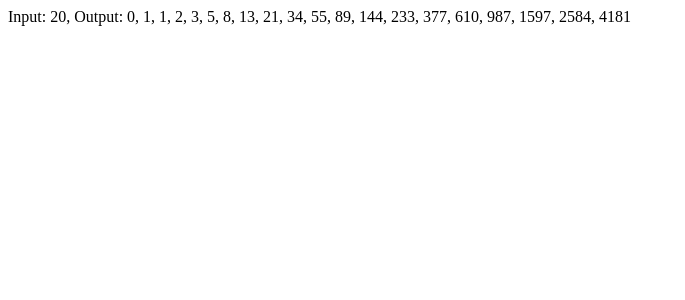
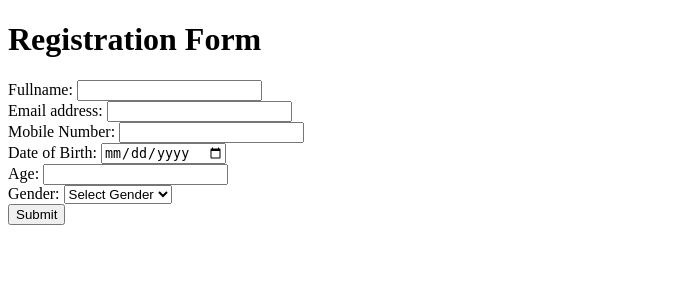
Before and after one commit to arcturusvoid/propelrr-aptitude-exam, a PHP site: page / in a window 1280 px wide. Shown: the top 300 px of the page, without its empty margins (0-685 px from the left). Run offline with PHP 8.4, Linux system fonts and the light colour scheme.

Commit message:
third commit

```diff
--- /dev/null
+++ b/index.html
@@ -0,0 +1,43 @@
+<!DOCTYPE html>
+<html>
+<head>
+    <title>Registration Form</title>
+</head>
+<body>
+    <h1>Registration Form</h1>
+    <form id="registrationForm" method="post">
+        <label for="fullname">Fullname:</label>
+        <input type="text" id="fullname" name="fullname" required pattern="[a-zA-Z\s,.]+" title="Only letters, spaces, commas, and periods are allowed.">
+        <br>
+
+        <label for="email">Email address:</label>
+        <input type="email" id="email" name="email" required>
+        <br>
+
+        <label for="mobile">Mobile Number:</label>
+        <input type="text" id="mobile" name="mobile" required pattern="09\d{9}" title="Please enter a valid Philippines mobile number (e.g., 09171234567)">
+        <br>
+
+        <label for="dob">Date of Birth:</label>
+        <input type="date" id="dob" name="dob" required>
+        <br>
+
+        <label for="age">Age:</label>
+        <input type="text" id="age" name="age" readonly>
+        <br>
+
+        <label for="gender">Gender:</label>
+        <select id="gender" name="gender" required>
+            <option value="">Select Gender</option>
+            <option value="Male">Male</option>
+            <option value="Female">Female</option>
+            <option value="Other">Other</option>
+        </select>
+        <br>
+
+        <input type="submit" value="Submit">
+    </form>
+
+    <script src="script.js"></script>
+</body>
+</html>
--- a/index.php
+++ b/question-9.php
@@ -1,17 +1,14 @@
 <?php
 
-function fibonacciSequence($n)
-{
+function fibonacciSequence($n) {
     if ($n <= 0 || $n > 20) {
         return "Invalid input. Please provide a number between 1 and 20.";
     }
-
     $fibonacci = array(0, 1);
 
     for ($i = 2; $i < $n; $i++) {
         $fibonacci[] = $fibonacci[$i - 1] + $fibonacci[$i - 2];
     }
-
     return implode(', ', $fibonacci);
 }
 
--- /dev/null
+++ b/script.js
@@ -0,0 +1,84 @@
+document.addEventListener("DOMContentLoaded", function () {
+
+    const form = document.getElementById("registrationForm");
+    const ageField = document.getElementById("age");
+
+    form.addEventListener("submit", function (event) {
+        event.preventDefault();
+
+      // Perform JavaScript validation here before AJAX submission
+        if (!validateFullName() || !validateEmail() || !validateMobile() || !validateGender()) {
+            return;
+        }
+
+        const formData = new FormData(form);
+
+        // AJAX submission using fetch API
+        fetch("submit.php", {
+            method: "POST",
+            body: formData,
+        })
+        .then(response => response.json())
+        .then(data => {
+            alert(data.message);
+            if (data.status === "success") {
+                form.reset();
+                ageField.value = '';
+            }
+        })
+        .catch(error => {
+            console.log(error);
+        });
+    });
+
+    // Update the age field automatically when the date of birth changes
+    document.getElementById("dob").addEventListener("change", function () {
+        const dob = new Date(this.value);
+        const today = new Date();
+        const age = today.getFullYear() - dob.getFullYear();
+        ageField.value = age;
+    });
+
+    function validateFullName() {
+        const fullNameInput = document.getElementById("fullname");
+        const fullNamePattern = /^[a-zA-Z\s,.]+$/;
+        if (!fullNamePattern.test(fullNameInput.value)) {
+            alert("Invalid Fullname. Only letters, spaces, commas, and periods are allowed.");
+            fullNameInput.focus();
+            return false;
+        }
+        return true;
+    }
+
+    function validateEmail() {
+        const emailInput = document.getElementById("email");
+        const emailPattern = /^\w+([\.-]?\w+)*@\w+([\.-]?\w+)*(\.\w{2,})+$/;
+        if (!emailPattern.test(emailInput.value)) {
+            alert("Invalid Email Address. Please enter a valid email format.");
+            emailInput.focus();
+            return false;
+        }
+        return true;
+    }
+
+    function validateMobile() {
+        const mobileInput = document.getElementById("mobile");
+        const mobilePattern = /^09\d{9}$/;
+        if (!mobilePattern.test(mobileInput.value)) {
+            alert("Invalid Mobile Number. Please enter a valid Philippine mobile number (e.g., 09970818774).");
+            mobileInput.focus();
+            return false;
+        }
+        return true;
+    }
+
+    function validateGender() {
+        const genderSelect = document.getElementById("gender");
+        if (genderSelect.value === "") {
+            alert("Please select a gender.");
+            genderSelect.focus();
+            return false;
+        }
+        return true;
+    }
+});
```
Also changed, not shown: databaseConnection.php (added, +26 -0 lines), question-10.php (added, +59 -0 lines), submit.php (added, +68 -0 lines).
